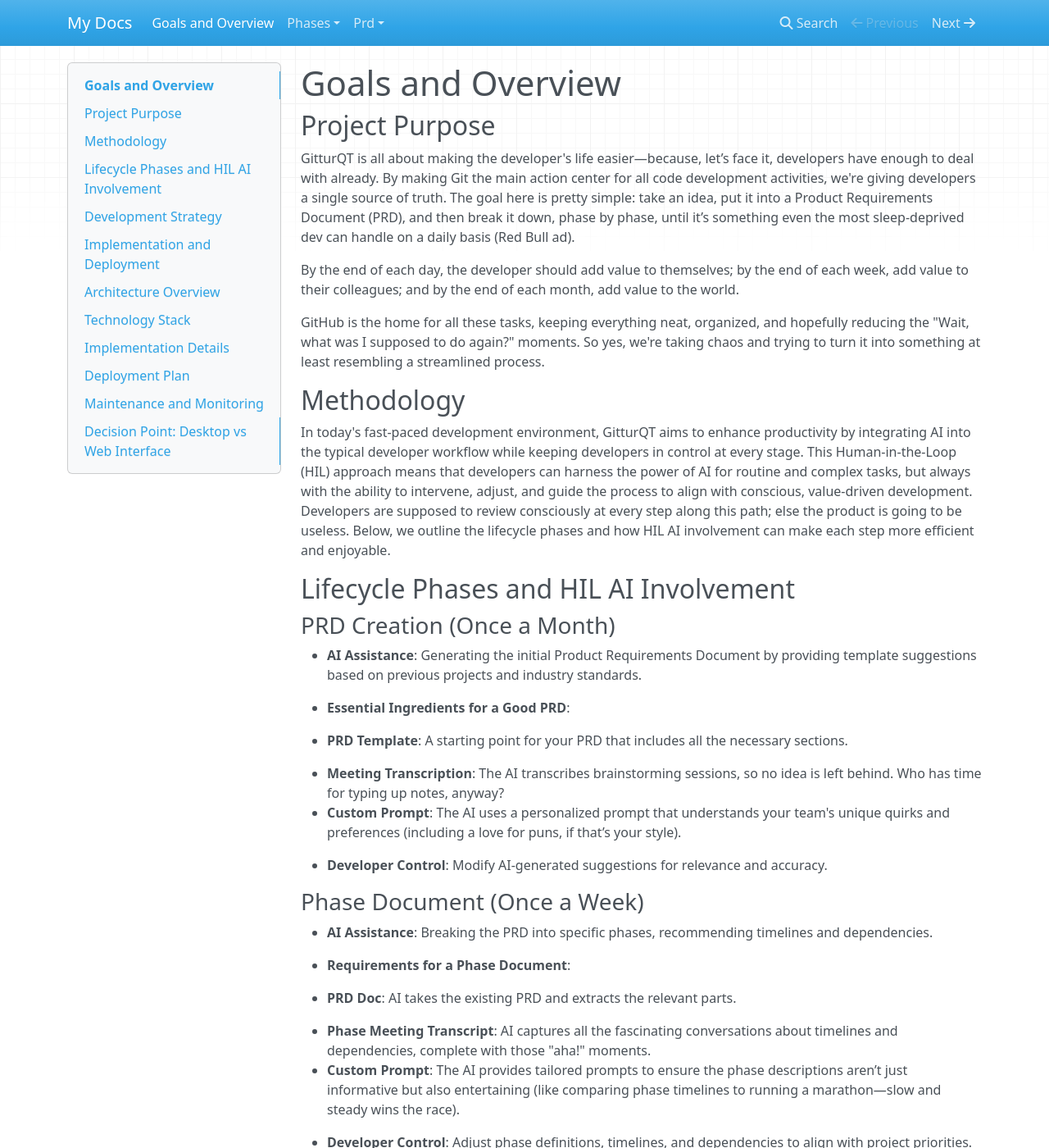
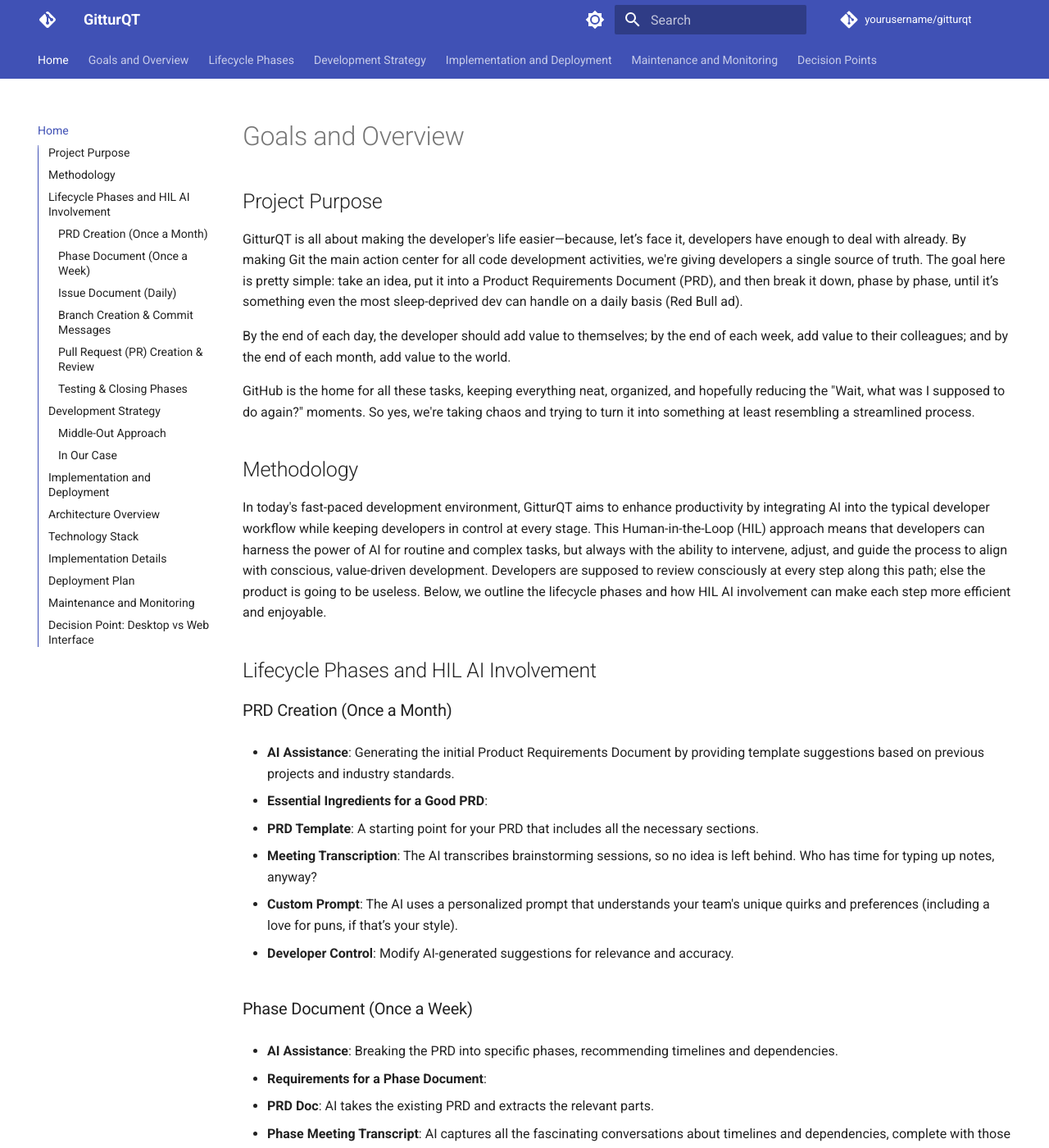
Before and after one commit to amolkittur/GitturQT, an MkDocs documentation site: the page built from docs/index.md, in a window 1280 px wide and 1400 px high. Shown: the whole window at 82% size. Built offline with MkDocs 1.6.1 and Material for MkDocs 9.7.7, drawn with Linux system fonts in a browser that asks for light colours; nearby versions of some CDN libraries; comment, search, counter and statistics services are not loaded; some of the changed text lies outside the part shown.

```diff
--- a/mkdocs.yml
+++ b/mkdocs.yml
@@ -1 +1,132 @@
-site_name: My Docs
+site_name: GitturQT
+site_url: https://example.com/
+site_author: Your Name
+site_description: >-
+  GitturQT - Making the developer's life easier by integrating AI into the typical developer workflow.
+
+# Repository
+repo_name: yourusername/gitturqt
+repo_url: https://github.com/yourusername/gitturqt
+
+# Configuration
+theme:
+  name: material
+  features:
+    - navigation.tabs
+    - navigation.sections
+    - toc.integrate
+    - navigation.top
+    - search.suggest
+    - search.highlight
+    - content.tabs.link
+    - content.code.annotation
+    - content.code.copy
+  palette:
+    - media: "(prefers-color-scheme: light)"
+      scheme: default
+      primary: indigo
+      accent: indigo
+      toggle:
+        icon: material/brightness-7
+        name: Switch to dark mode
+    - media: "(prefers-color-scheme: dark)"
+      scheme: slate
+      primary: indigo
+      accent: indigo
+      toggle:
+        icon: material/brightness-4
+        name: Switch to light mode
+  font:
+    text: Roboto
+    code: Roboto Mono
+  favicon: assets/favicon.png
+  icon:
+    logo: material/git
+
+# Plugins
+plugins:
+  - search
+  - minify:
+      minify_html: true
+  - git-revision-date-localized:
+      enable_creation_date: true
+
+# Extensions
+markdown_extensions:
+  - admonition
+  - attr_list
+  - def_list
+  - footnotes
+  - md_in_html
+  - toc:
+      permalink: true
+  - pymdownx.arithmatex:
+      generic: true
+  - pymdownx.betterem:
+      smart_enable: all
+  - pymdownx.caret
+  - pymdownx.details
+  - pymdownx.emoji:
+      emoji_index: !!python/name:material.extensions.emoji.twemoji
+      emoji_generator: !!python/name:material.extensions.emoji.to_svg
+  - pymdownx.highlight:
+      anchor_linenums: true
+  - pymdownx.inlinehilite
+  - pymdownx.keys
+  - pymdownx.magiclink:
+      repo_url_shorthand: true
+      user: yourusername
+      repo: gitturqt
+  - pymdownx.mark
+  - pymdownx.smartsymbols
+  - pymdownx.superfences:
+      custom_fences:
+        - name: mermaid
+          class: mermaid
+          format: !!python/name:pymdownx.superfences.fence_code_format
+  - pymdownx.tabbed:
+      alternate_style: true
+  - pymdownx.tasklist:
+      custom_checkbox: true
+  - pymdownx.tilde
+
+# Page tree
+nav:
+  - Home: index.md
+  - Goals and Overview:
+    - Project Purpose: project-purpose.md
+    - Methodology: methodology.md
+  - Lifecycle Phases:
+    - PRD Creation: prd-creation.md
+    - Phase Document: phase-document.md
+    - Issue Document: issue-document.md
+    - Branch Creation & Commit Messages: branch-and-commit.md
+    - Pull Request Creation & Review: pull-request.md
+    - Testing & Closing Phases: testing-and-closing.md
+  - Development Strategy:
+    - Middle-Out Approach: middle-out-approach.md
+    - Core Features: core-features.md
+  - Implementation and Deployment:
+    - Architecture Overview: architecture-overview.md
+    - Technology Stack: technology-stack.md
+    - Implementation Details: implementation-details.md
+    - Deployment Plan: deployment-plan.md
+  - Maintenance and Monitoring:
+    - Logging and Monitoring: logging-and-monitoring.md
+    - Backups: backups.md
+    - Scalability: scalability.md
+    - API Cost Monitoring: api-cost-monitoring.md
+  - Decision Points:
+    - Desktop vs Web Interface: desktop-vs-web.md
+
+# Footer
+copyright: >
+  Copyright &copy; 2023 Your Name
+
+extra_javascript:
+  - javascripts/mathjax.js
+  - https://polyfill.io/v3/polyfill.min.js?features=es6
+  - https://cdn.jsdelivr.net/npm/mathjax@3/es5/tex-mml-chtml.js
+
+extra_css:
+  - stylesheets/extra.css
```
Also changed, not shown: main.py (+84 -31 lines).
